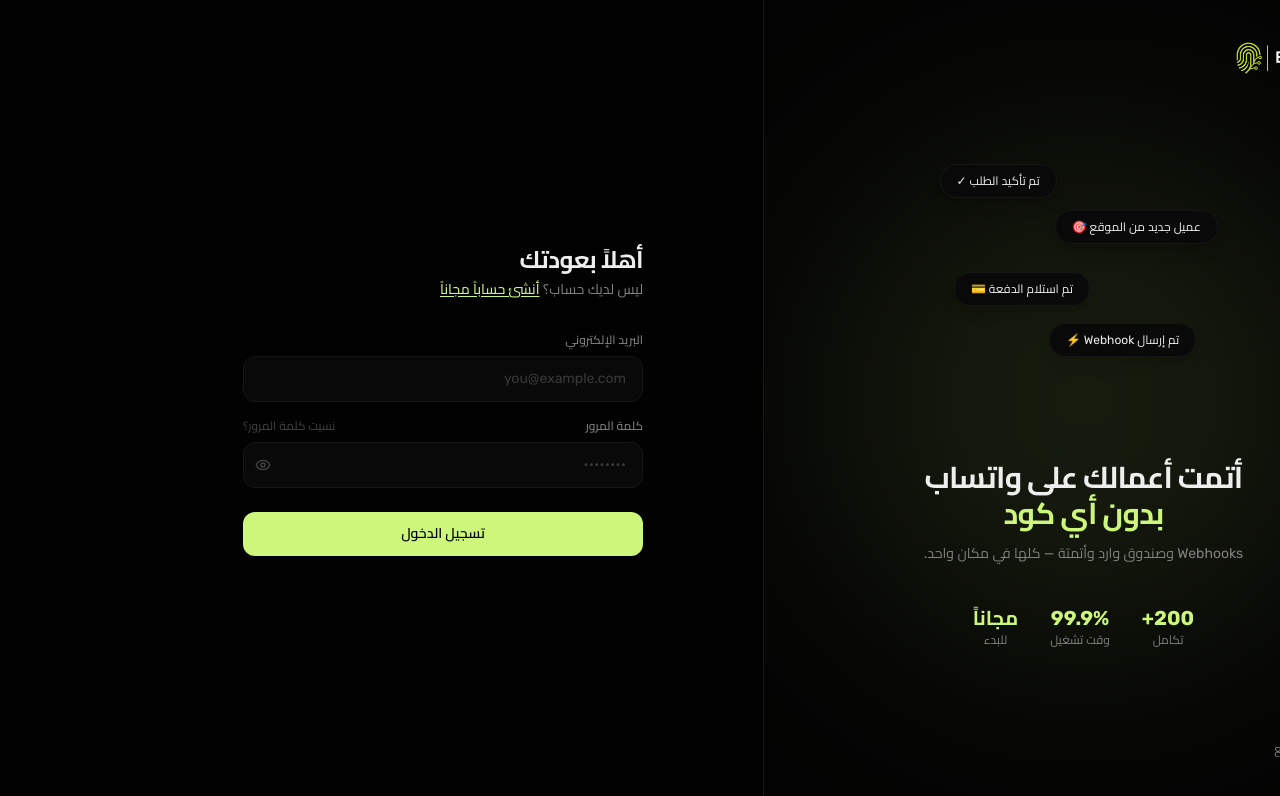
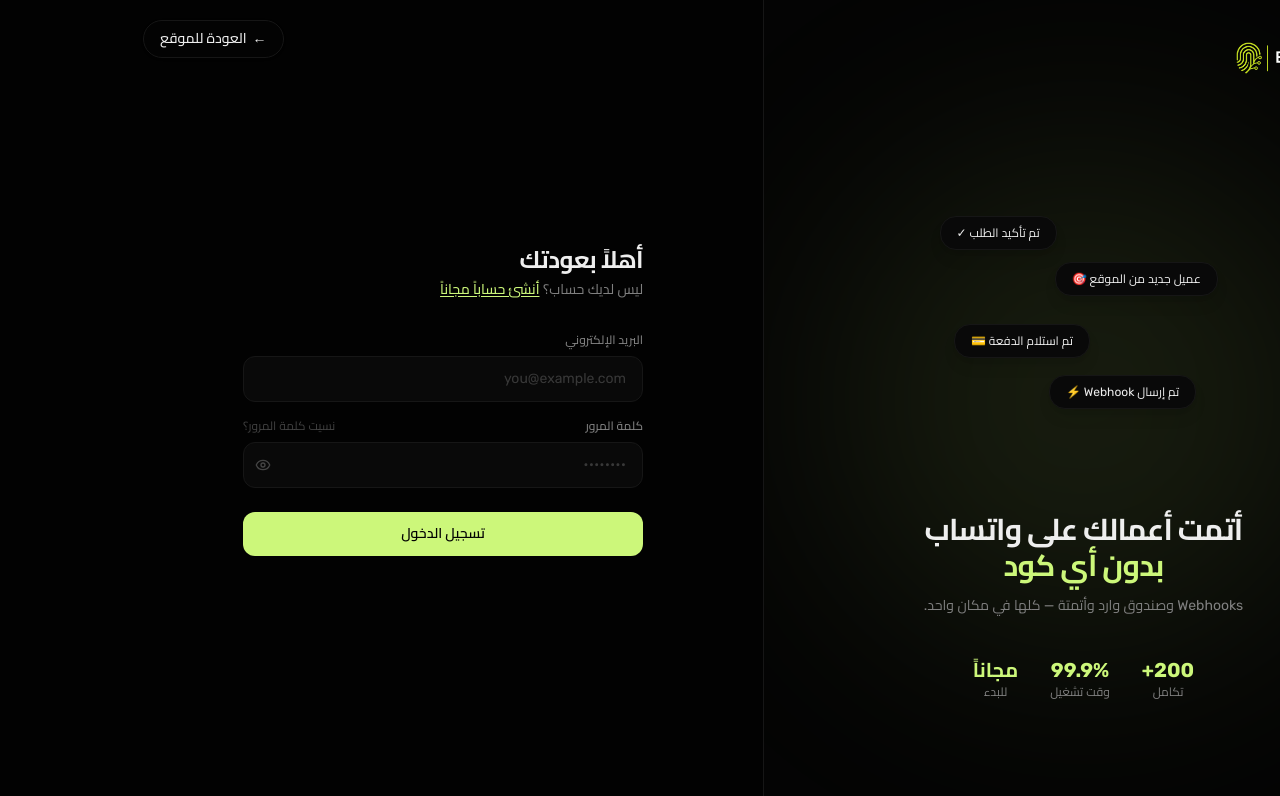
Before and after one commit to basmawebinfo-hub/basma-app-, a Next.js app: page /login in a window 1280 px wide. Shown: the top 796 px of the page. Built offline with nearby package versions, Linux system fonts and the light colour scheme; a web font is replaced by a local one.

Commit message:
feat(login): prominent back-to-website button (top corner)

```diff
--- a/app/(auth)/login/page.tsx
+++ b/app/(auth)/login/page.tsx
@@ -38,7 +38,16 @@ export default function LoginPage() {
   ]
 
   return (
-    <div className="min-h-screen bg-background flex">
+    <div className="min-h-screen bg-background flex relative">
+
+      {/* Back to website - clear button, top corner */}
+      <Link
+        href="/"
+        className="absolute top-5 end-5 z-30 inline-flex items-center gap-1.5 px-4 py-2 rounded-full border border-border bg-card/80 backdrop-blur-sm text-sm font-medium text-foreground hover:bg-card hover:border-primary/40 transition-all shadow-sm"
+      >
+        <span aria-hidden>&larr;</span> {t("auth.back")}
+      </Link>
+
 
       {/* ── Left panel ── */}
       <div className="hidden lg:flex relative w-1/2 flex-col overflow-hidden bg-card border-e border-border">
@@ -73,9 +82,6 @@ export default function LoginPage() {
           </motion.div>
         </div>
 
-        <div className="relative z-10 p-10">
-          <Link href="/" className="inline-flex items-center gap-2 text-xs text-muted-foreground hover:text-foreground transition-colors">&larr; {t("auth.back")}</Link>
-        </div>
       </div>
 
       {/* ── Right panel — form ── */}
@@ -114,9 +120,6 @@ export default function LoginPage() {
             </button>
           </form>
 
-          <p className="text-center text-xs text-muted-foreground/40 mt-6 lg:hidden">
-            <Link href="/" className="hover:text-muted-foreground transition-colors">&larr; {t("auth.back")}</Link>
-          </p>
         </motion.div>
       </div>
     </div>
```
